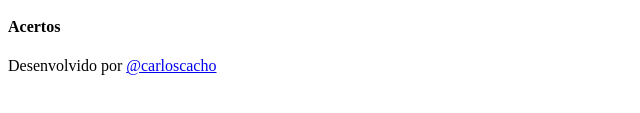
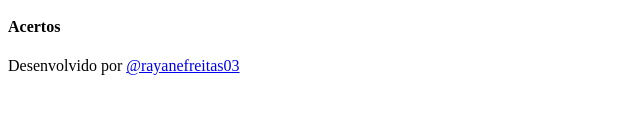
Before and after one commit to rayanefreitas03/rayane, a plain HTML site: page loteca_mat-main/index.html in a window 1280 px wide. Shown: the part 205-318 px from the top of the page, 0-640 px from the left. Drawn offline with Linux system fonts and the light colour scheme.

Commit message:
Update index.html

```diff
--- a/loteca_mat-main/index.html
+++ b/loteca_mat-main/index.html
@@ -35,7 +35,7 @@
     </div>
 
     <footer>
-        <p>Desenvolvido por <a href="https://github.com/carloscacho">@carloscacho</a> </p>
+        <p>Desenvolvido por <a href="https://github.com/rayanefreitas03">@rayanefreitas03</a> </p>
     </footer>
 </body>
 </html>
```
